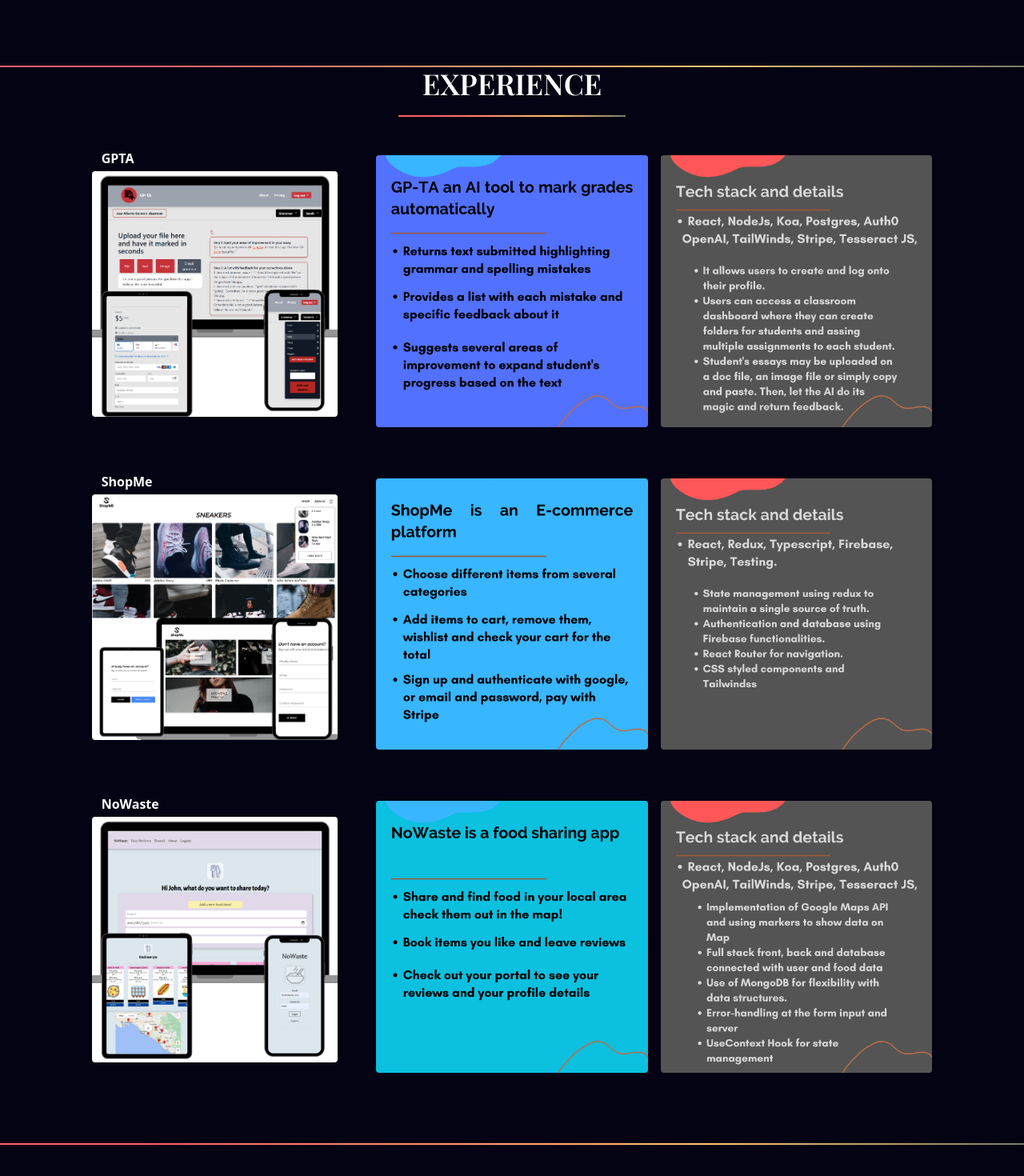
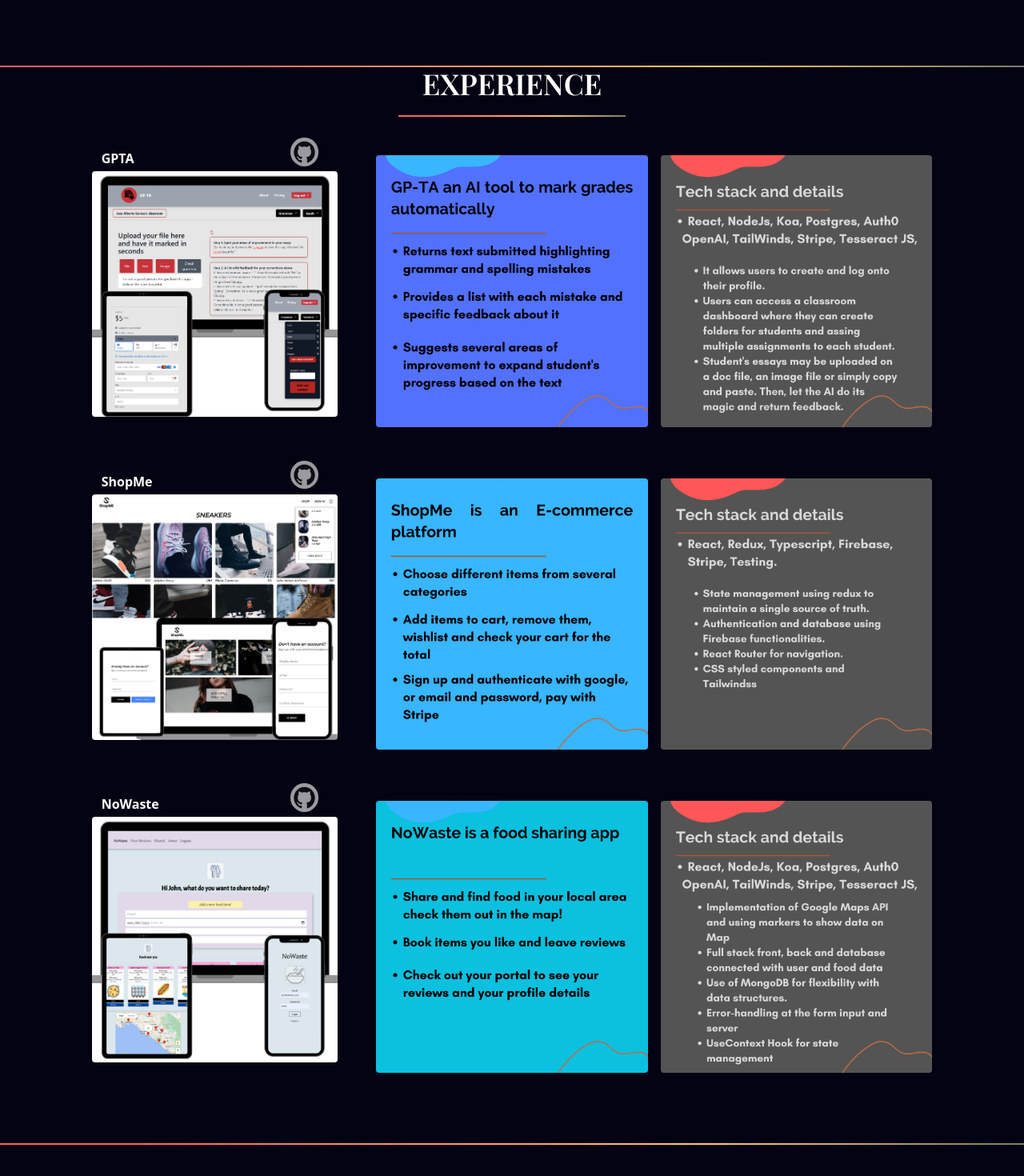
Before and after one commit to Josequesada9393/PorfolioWebsite, a React (Create React App) app in the folder josegomezdev/: page / in a window 1280 px wide. Shown: the part 1520-2990 px from the top of the page at 80% size. Built offline with nearby package versions, Linux system fonts and the light colour scheme.

Commit message:
added github buttons to each project

```diff
--- a/josegomezdev/src/scenes/Projects.jsx
+++ b/josegomezdev/src/scenes/Projects.jsx
@@ -9,6 +9,7 @@ import NoWasteDescription from '../experienceImages/NowasteDescription.png'
 import shopMeDescription from '../experienceImages/shopMeDescription.png'
 import ShopMeTech from '../experienceImages/ShopMeTech.png'
 import NoWasteTech from '../experienceImages/NoWasteTech.png'
+import GithubButton from '../assets/GitHub-Mark.png'
 
 
 import React from 'react'
@@ -71,10 +72,11 @@ function Projects() {
 
 
 
-          <div className="h-[400px] md:h-full">
+          <div className="relative h-[400px] md:h-full">
             <h3 className="ml-5 font-bold h-[5%]">GPTA</h3>
-              <img className="rounded-xl h-[80%]  mb-6 p-2" src={GPTA} alt="" />
-              </div>
+            <img className="rounded-xl h-[80%]  mb-6 p-2" src={GPTA} alt="" />
+            <a className="absolute opacity-60  top-[-14px] right-16 w-[10%] duration-500 hover:w-[20%] hover:opacity-100" href="https://github.com/Kennyk22/GP-TA"><img className=' rounded-full' src={GithubButton} alt="" /></a>
+          </div>
 
           <div className="">
               <img className="rounded-xl mb-6 p-2" src={GPTADescription} alt="" />
@@ -85,9 +87,11 @@ function Projects() {
 
 
 
-          <div className="h-[400px] md:h-full">
+          <div className="relative h-[400px] md:h-full">
             <h3 className="ml-5 font-bold h-[5%]">ShopMe</h3>
-              <img className="rounded-xl h-[80%] mb-6 p-2" src={ShopMe} alt="" />
+            <img className="rounded-xl h-[80%] mb-6 p-2" src={ShopMe} alt="" />
+            <a className="absolute opacity-60 top-[-14px] right-16 w-[10%] duration-500 hover:w-[20%] hover:opacity-100" href="https://github.com/Josequesada9393/shopMe"><img className=' rounded-full' src={GithubButton} alt="" /></a>
+
               </div>
 
           <div className="">
@@ -97,9 +101,11 @@ function Projects() {
               <img className="rounded-xl  mb-6 p-2" src={ShopMeTech} alt="" />
           </div>
 
-           <div className="h-[400px] md:h-full">
+           <div className="relative h-[400px] md:h-full">
             <h3 className="ml-5 font-bold h-[5%]">NoWaste</h3>
-              <img className="rounded-xl h-[80%] mb-6 p-2" src={NoWaste} alt="" />
+            <img className="rounded-xl h-[80%] mb-6 p-2" src={NoWaste} alt="" />
+            <a className="absolute opacity-60 top-[-14px] right-16 w-[10%] duration-500 hover:w-[20%] hover:opacity-100" href="https://github.com/Josequesada9393/NoWaste"><img className=' rounded-full' src={GithubButton} alt="" /></a>
+
               </div>
 
           <div className="">
```
